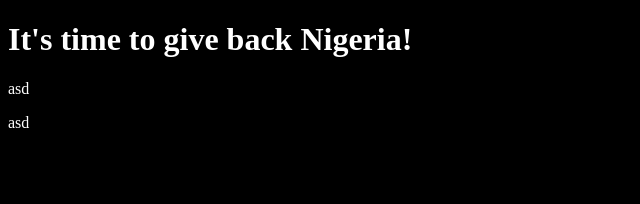
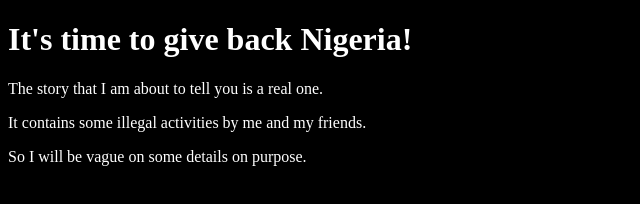
Before and after one commit to sikkeworld/sikkeworld.github.io, a plain HTML site: page time_to_give_back_nigeria.html in a window 1280 px wide. Shown: the whole page, without its empty margins (0-640 px from the left). Drawn offline with Linux system fonts and the light colour scheme.

Commit message:
start writing

```diff
--- a/time_to_give_back_nigeria.html
+++ b/time_to_give_back_nigeria.html
@@ -14,12 +14,14 @@
 
 <body>
   <h1>It's time to give back Nigeria!</h1>
-  <p>
-    asd
-  </p>
-  <p>
-    asd
-  </p>
+  <p>The story that I am about to tell you is a real one.</p>
+  <p>It contains some illegal activities by me and my friends.</p>
+  <p>So I will be vague on some details on purpose.</p>
+  <p></p>
+  <p></p>
+  <p></p>
+  <p></p>
+  <p></p>
 </body>
 
 </html>
```
